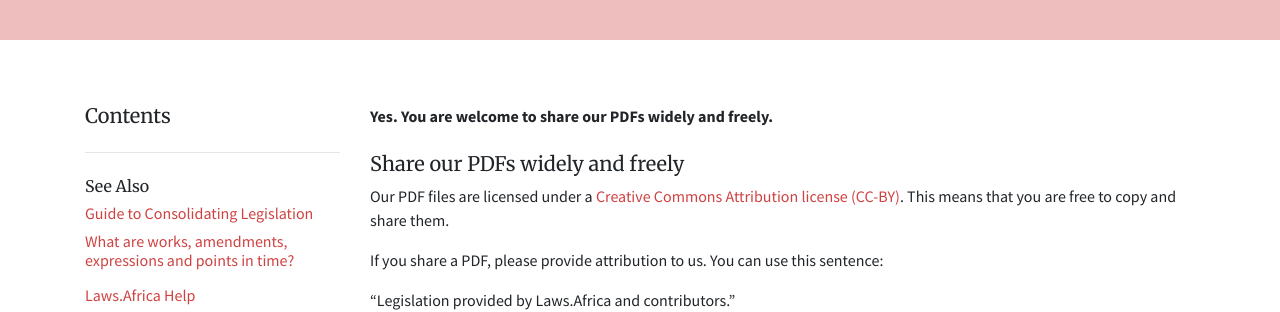
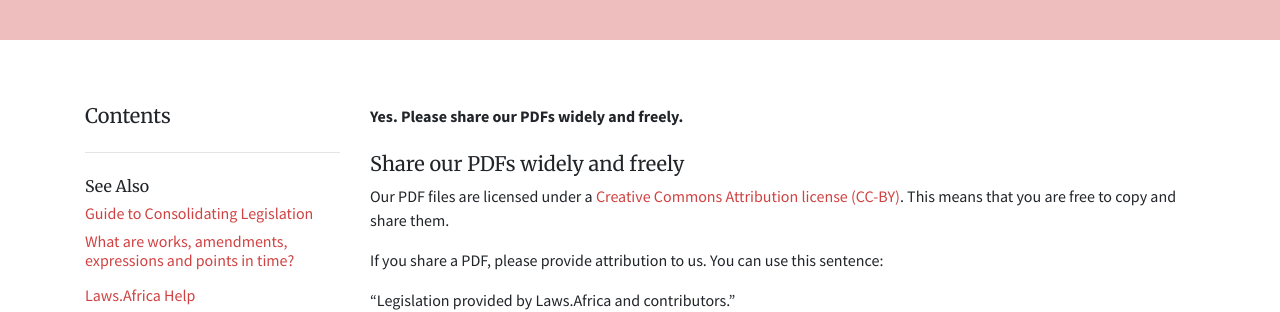
Before and after one commit to laws-africa/laws-africa.github.io, a Jekyll site: the page built from _help/pdf-cc-by.markdown, in a window 1280 px wide. Shown: the part 227-539 px from the top of the page. Built offline with Jekyll 4.4.1, drawn with Linux system fonts in a browser that asks for light colours; nearby versions of some CDN libraries.

Commit message:
Updated Pdf Cc By

```diff
--- a/_help/pdf-cc-by.markdown
+++ b/_help/pdf-cc-by.markdown
@@ -3,7 +3,7 @@
 date: 2019-09-24 15:51:00 +02:00
 ---
 
-**Yes. You are welcome to share our PDFs widely and freely.**
+**Yes. Please share our PDFs widely and freely.**
 
 ### Share our PDFs widely and freely
 
```
